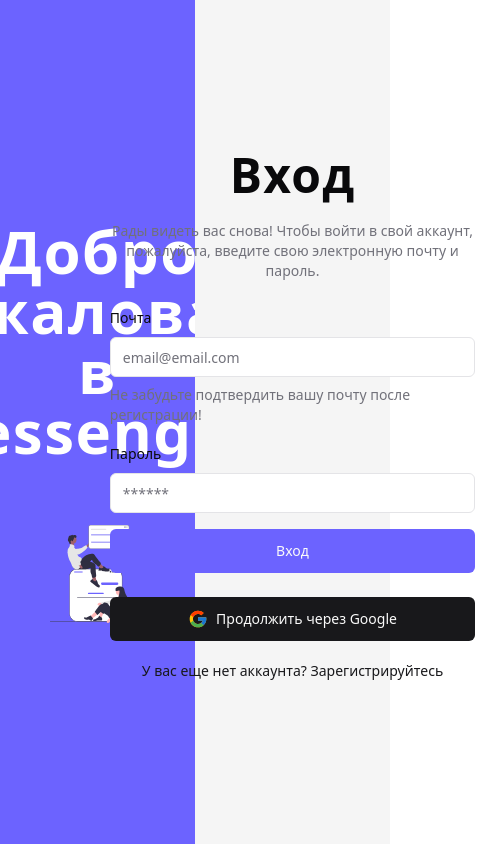
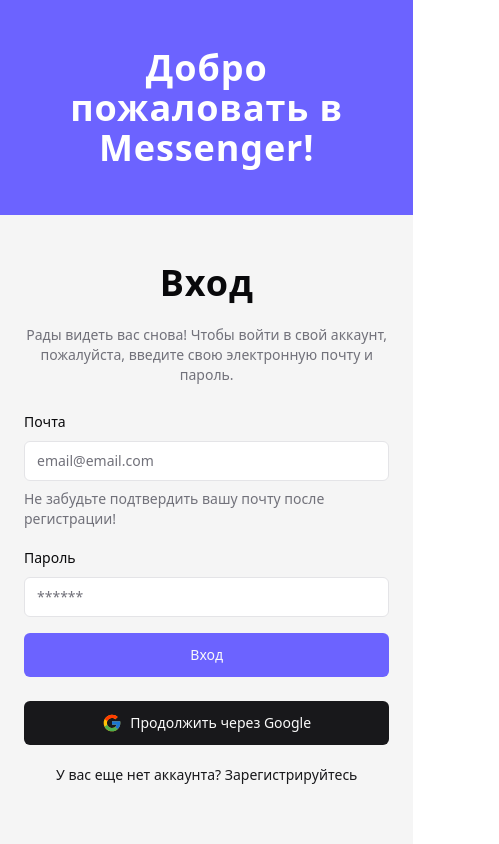
Before and after one commit to SergeyBogomolovv/messenger-client, a Next.js app: page /login in a window 390 px wide. Shown: the whole page, 499 px wide, since content can reach past the window. Built offline with nearby package versions, Linux system fonts and the light colour scheme.

Commit message:
add responsive design to auth pages

```diff
--- a/src/app/(auth)/_components/form-wrapper.tsx
+++ b/src/app/(auth)/_components/form-wrapper.tsx
@@ -24,9 +24,9 @@
   backButtonLabel,
 }: Props) => {
   return (
-    <div className='mx-auto w-[700px]'>
+    <div className='mx-auto lg:w-[700px]'>
       <CardHeader className='text-center flex flex-col gap-4'>
-        <CardTitle className='text-5xl font-extrabold tracking-wide'>
+        <CardTitle className='text-4xl md:text-5xl font-extrabold tracking-wide'>
           {title}
         </CardTitle>
         <CardDescription>{description}</CardDescription>
--- a/src/app/(auth)/layout.tsx
+++ b/src/app/(auth)/layout.tsx
@@ -2,15 +2,15 @@
 
 const layout = ({ children }: { children: React.ReactNode }) => {
   return (
-    <main className='min-h-[100svh] grid grid-cols-2 items-center'>
-      <div className='flex flex-col gap-y-16 bg-[#6C63FF] h-full text-white items-center justify-center text-center p-10'>
-        <h1 className='text-6xl font-extrabold tracking-wide'>
+    <main className='min-h-[100svh] grid lg:grid-cols-2 items-center'>
+      <div className='flex flex-col gap-y-16 bg-[#6C63FF] h-full text-white items-center justify-center text-center p-6 md:p-10'>
+        <h1 className='text-4xl sm:text-5xl md:text-6xl font-extrabold tracking-wide'>
           Добро пожаловать в Messenger!
         </h1>
         <Image
           src={'/auth.svg'}
           alt='registration-image'
-          className='mx-auto w-10/12'
+          className='mx-auto w-10/12 hidden lg:block'
           width={1000}
           height={1000}
         />
```
